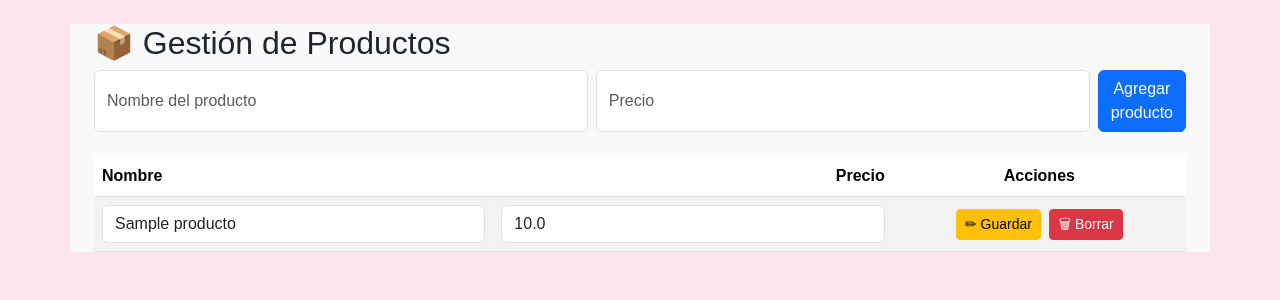
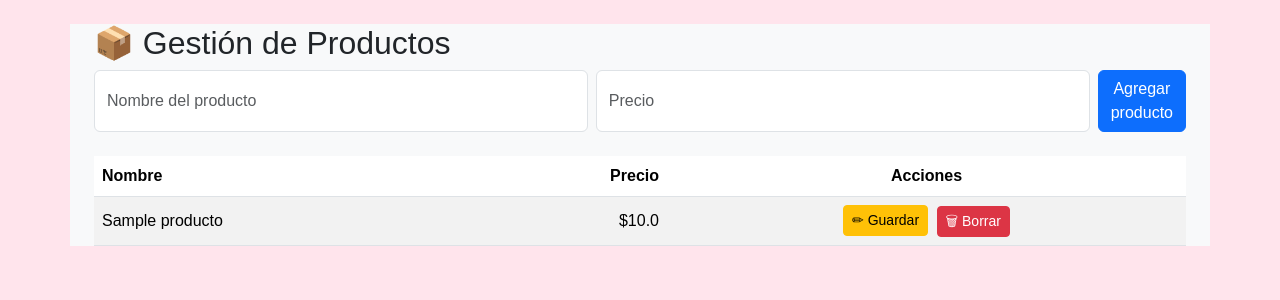
Before and after one commit to Abalito04/App-resto, a Flask app: template templates/productos.html in a window 1280 px wide. Shown: the part 77-377 px from the top of the page. Run offline with Flask 3, Linux system fonts and the light colour scheme; the template is opened without the code that fills it: values that come from a table or form of the project are taken from there, others are empty; tables that the repository leaves empty hold one stand-in row (values such as "Sample post"); some libraries are stand-ins or nearby versions.

```diff
--- a/templates/productos.html
+++ b/templates/productos.html
@@ -22,19 +22,17 @@
         <tbody>
             {% for producto in productos %}
             <tr>
-                <td>
-                  <form method="POST" action="{{ url_for('editar_producto', producto_id=producto.id) }}" class="d-flex gap-2">
-                    <input type="text" class="form-control" name="nombre" value="{{ producto.nombre }}" required>
-                </td>
-                <td class="text-end">
-                    <input type="number" class="form-control" name="precio" value="{{ producto.precio }}" required step="0.01">
-                </td>
+                <td>{{ producto.nombre }}</td>
+                <td class="text-end">${{ producto.precio }}</td>
                 <td class="text-center">
-                    <button class="btn btn-warning btn-sm me-1">✏ Guardar</button>
-                  </form>
-                  <form method="POST" action="{{ url_for('borrar_producto', producto_id=producto.id) }}" style="display:inline;">
-                    <button class="btn btn-danger btn-sm">🗑 Borrar</button>
-                  </form>
+                    <form method="POST" action="{{ url_for('editar_producto', producto_id=producto.id) }}" class="d-inline-flex gap-1">
+                        <input type="hidden" name="nombre" value="{{ producto.nombre }}">
+                        <input type="hidden" name="precio" value="{{ producto.precio }}">
+                        <button class="btn btn-warning btn-sm me-1" title="Guardar cambios">✏ Guardar</button>
+                    </form>
+                    <form method="POST" action="{{ url_for('borrar_producto', producto_id=producto.id) }}" style="display:inline;">
+                        <button class="btn btn-danger btn-sm" title="Borrar producto">🗑 Borrar</button>
+                    </form>
                 </td>
             </tr>
             {% endfor %}
```
